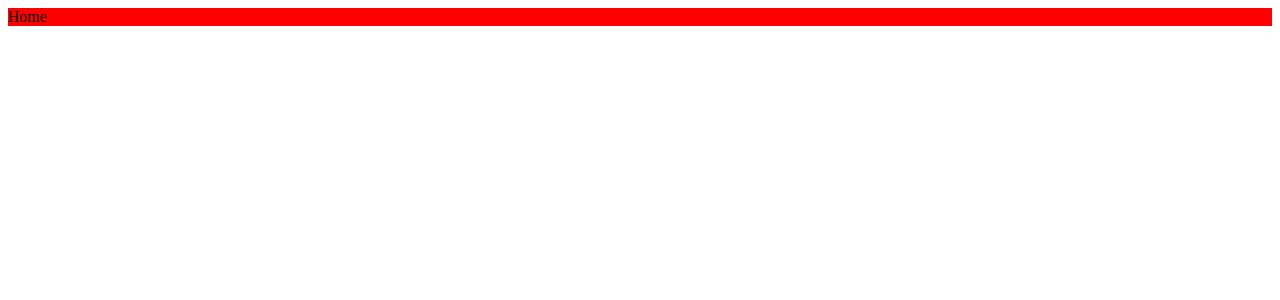
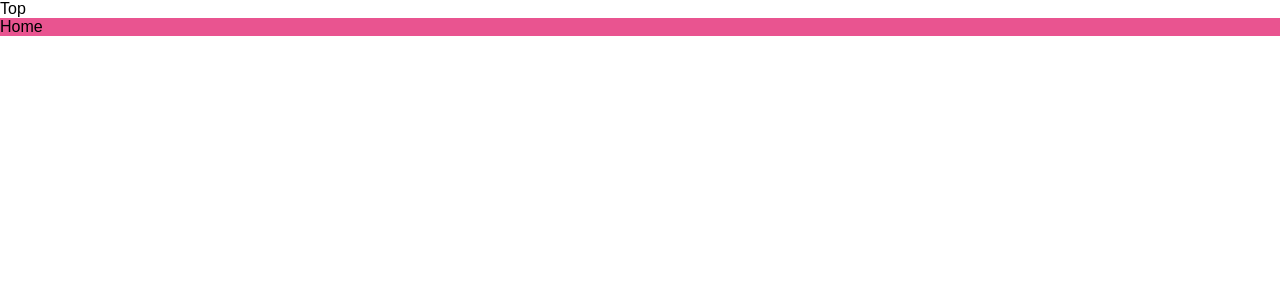
Before and after one commit to moise10r/covid_19_app, a React (Create React App) app: page / in a window 1280 px wide. Shown: the top 300 px of the page. Built offline with nearby package versions, Linux system fonts and the light colour scheme.

Commit message:
Add top bar component

```diff
--- a/src/App.js
+++ b/src/App.js
@@ -1,9 +1,11 @@
 import { Route, Switch } from 'react-router-dom';
+import TopBar from './component/common/jsx/topBar';
 import Home from './component/features/HomePage/home';
 
 function App() {
   return (
     <div className="App">
+      <TopBar />
       <Switch>
         <Route path="/" component={Home} />
       </Switch>
--- /dev/null
+++ b/src/app.scss
@@ -0,0 +1,3 @@
+.App {
+  width: 100%;
+}
--- /dev/null
+++ b/src/component/common/jsx/topBar.jsx
@@ -0,0 +1,9 @@
+import React from 'react';
+
+const TopBar = () => (
+  <div className="top-navbar">
+    Top
+  </div>
+);
+
+export default TopBar;
--- a/src/component/common/typography.scss
+++ b/src/component/common/scss/typography.scss
@@ -1,12 +1,13 @@
+html {
+  font-family: "Quicksand",sans-serif;
+  font-size: 62.5%;
+}
+
 * {
   margin: 0;
   padding: 0;
   box-sizing: border-box;
-}
-
-html {
-  font-family: "Quicksand",sans-serif;
-  font-size: 62.5%;
+  font-size: 16px;
 }
 
 input,
--- a/src/component/features/HomePage/home.scss
+++ b/src/component/features/HomePage/home.scss
@@ -1,3 +1,7 @@
+@import '../../common/scss/variable.scss';
+@import '../../common/scss/mixins.scss';
+@import '../../common/scss/typography.scss';
+
 .home {
-  background-color: red;
+  background-color: $bg-color;
 }
```
Also changed, not shown: src/component/common/scss/mixins.scss (renamed from src/component/common/mixins.scss), src/component/common/scss/variable.scss (renamed from src/component/common/variable.scss).
